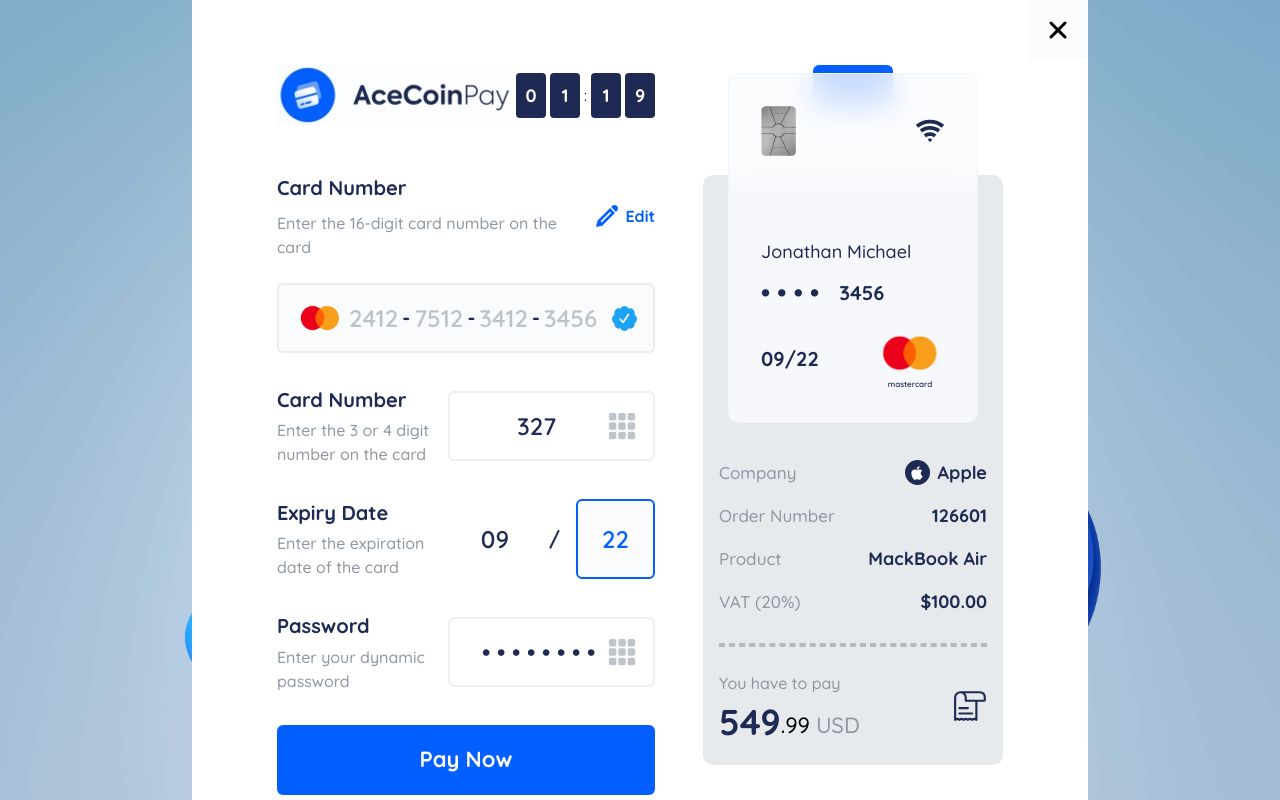
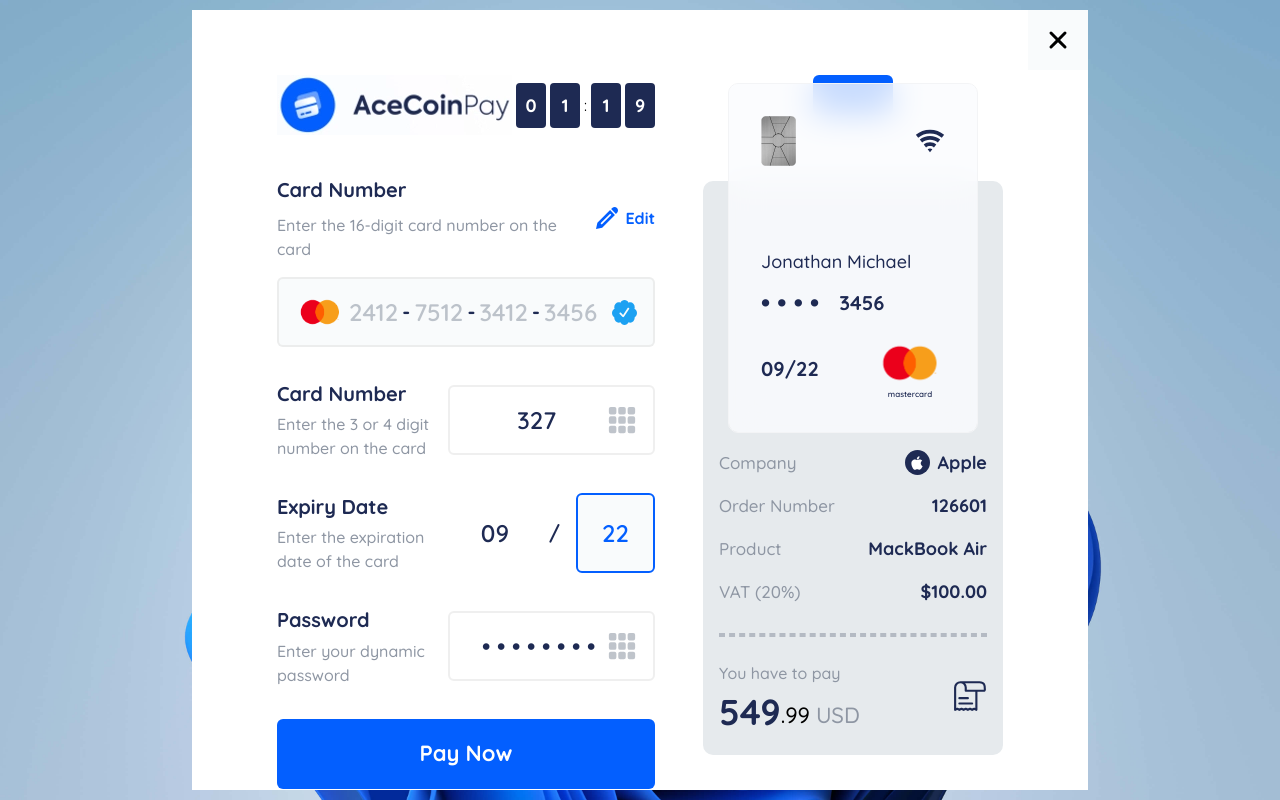
Before and after one commit to EmekaNkwo/ace_coin_pay, a React (Vite) app: page / in a window 1280 px wide. Built offline with nearby package versions, Linux system fonts and the light colour scheme.

Commit message:
responsiveness

```diff
--- a/src/App.jsx
+++ b/src/App.jsx
@@ -14,7 +14,7 @@
       className="w-full flex justify-center items-center min-h-screen"
       style={hero_background}
     >
-      <div className="lg:w-[70%] w-[90% h-[800px] mt-[1rem] lg:mt-0  bg-[#fff] overflow-auto">
+      <div className="lg:w-[70%] w-[90%] h-[780px] mt-[1rem] lg:mt-0  bg-[#fff] overflow-auto">
         <div className="flex justify-between">
           <div className=""></div>
           <div className="w-[60px] h-[60px] bg-[#f9fbfc] flex justify-center cursor-pointer items-center">
--- a/src/components/CardDetails.jsx
+++ b/src/components/CardDetails.jsx
@@ -16,7 +16,7 @@
           <TimerCount />
         </div>
       </div>
-      <div className="mt-[1rem] flex flex-col gap-[1.5rem]">
+      <div className="mt-[0.5rem] flex flex-col gap-[1rem]">
         <div className="flex justify-between items-center gap-2">
           <div className="flex flex-col gap-[0.5rem]">
             <h2 className="text-[#1e2a53] font-bold text-[20px]">
--- a/src/components/CardDisplay.jsx
+++ b/src/components/CardDisplay.jsx
@@ -6,7 +6,7 @@
 
 const CardDisplay = () => {
   return (
-    <div className="flex-[1] w-full flex flex-col gap-[1rem] lg:min-h-[700px]">
+    <div className="flex-[1] w-full flex flex-col gap-[1rem] lg:min-h-[680px]">
       <div className="flex-[1] flex items-start justify-center relative">
         <div className="w-[80px] h-[40px] bg-blueColor rounded-md" />
         <div className="absolute bg-[#fafcfe] w-[250px] h-[350px] top-2 rounded-[10px]  bg-clip-padding backdrop-filter backdrop-blur-lg bg-opacity-80 border border-gray-100">
```
